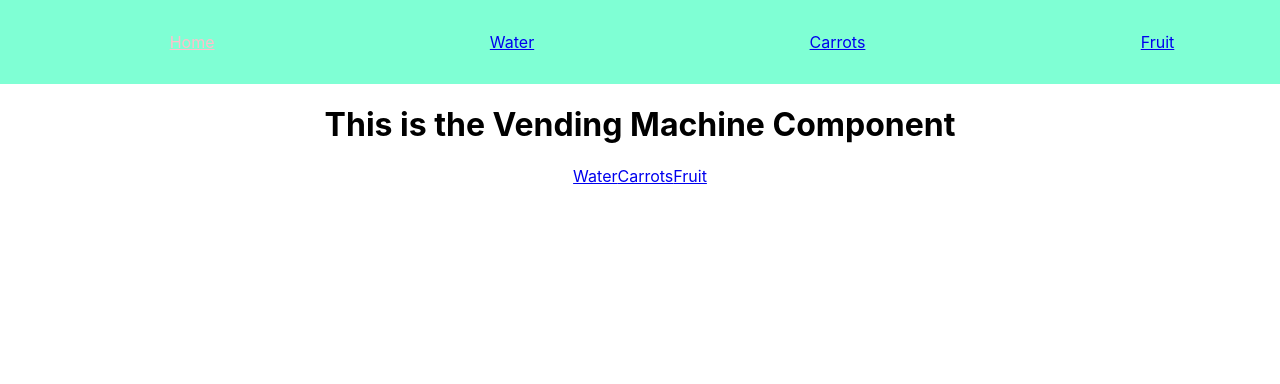
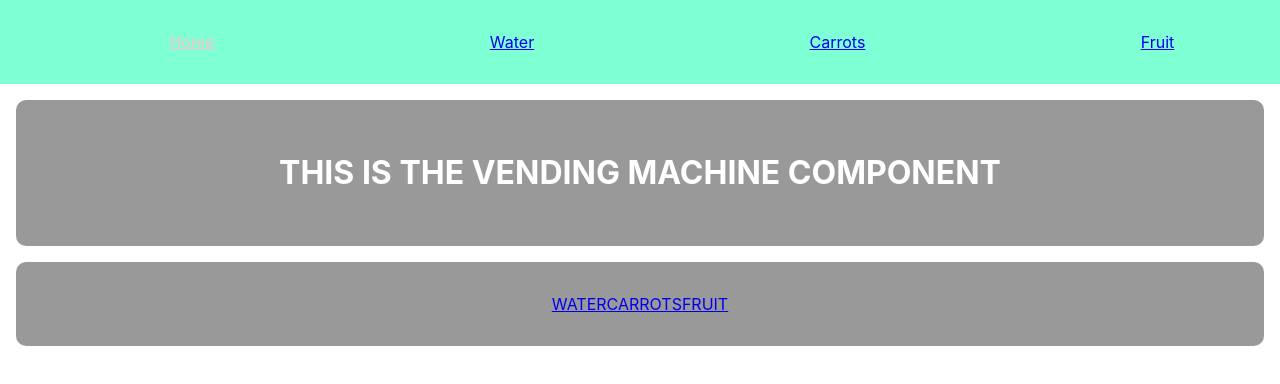
Before and after one commit to vanessanaja/vending-machine, a React (Create React App) app: page / in a window 1280 px wide. Shown: the top 384 px of the page. Built offline with nearby package versions, Linux system fonts and the light colour scheme.

Commit message:
add message component for props.children

```diff
--- a/src/Carrots.js
+++ b/src/Carrots.js
@@ -1,5 +1,6 @@
 import React, { Component } from 'react';
 import {Link} from 'react-router-dom';
+import Message from './Message';
 
 class Carrots extends Component {
   constructor(props){
--- a/src/Fruit.js
+++ b/src/Fruit.js
@@ -1,5 +1,6 @@
 import React, { Component } from 'react';
 import {Link} from 'react-router-dom';
+import Message from './Message';
 
 class Fruit extends Component {
   constructor(props){
--- /dev/null
+++ b/src/Message.css
@@ -0,0 +1,9 @@
+.Message {
+  padding: 2rem;
+  margin: 1rem;
+  background-color: rgba(0, 0, 0, 0.4);
+  color: white;
+  text-transform: uppercase;
+  border-radius: 10px;
+  text-align: center;
+}
--- /dev/null
+++ b/src/Message.js
@@ -0,0 +1,10 @@
+import React, { Component } from 'react';
+import './Message.css';
+
+class Message extends Component {
+  render() {
+    return <div className='Message'>{this.props.children}</div>;
+  }
+}
+
+export default Message;
--- a/src/VendingMachine.js
+++ b/src/VendingMachine.js
@@ -1,8 +1,6 @@
 import React, { Component } from 'react';
 import {Link} from 'react-router-dom';
-import Water from './Water';
-import Carrots from './Carrots';
-import Fruit from './Fruit'
+import Message from './Message';
 
 class VendinMachine extends Component {
   constructor(props){
@@ -11,10 +9,14 @@
   render(){
     return(
       <div className='Vending-Machine'>
+      <Message>
         <h1>This is the Vending Machine Component</h1>
+      </Message>
+      <Message>
         <Link exact to='/water'>Water</Link>
         <Link exact to='/carrots'>Carrots</Link>
         <Link exact to='/fruit'>Fruit</Link>
+        </Message>
       </div>
     )
   }
--- a/src/Water.js
+++ b/src/Water.js
@@ -1,5 +1,6 @@
 import React, { Component } from 'react';
 import {Link} from 'react-router-dom';
+import Message from './Message';
 import waterIMG from './waterIMG.png';
 import './Water.css';
 
```
